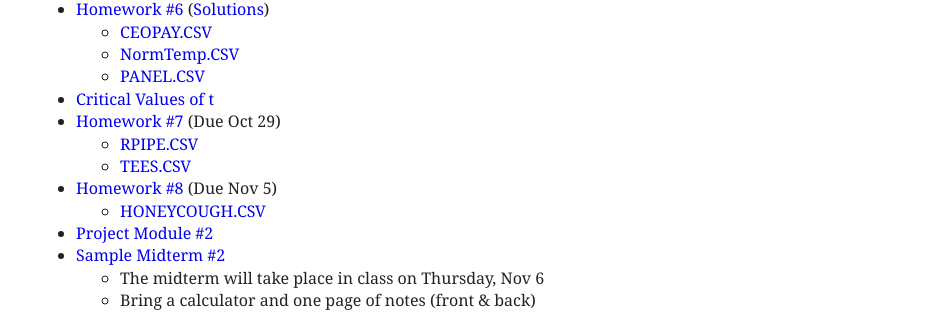
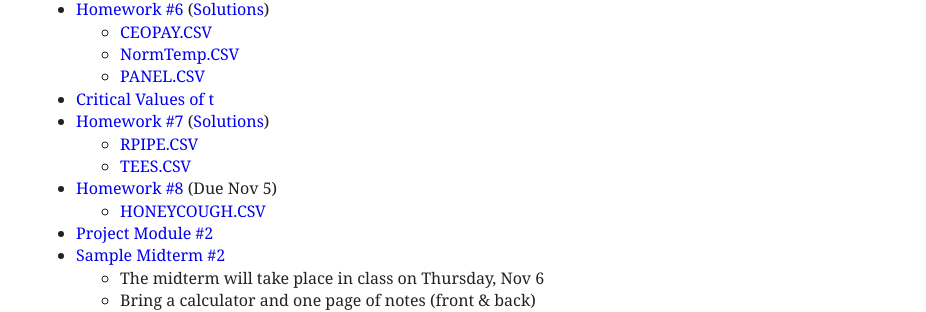
Before and after one commit to patperry/patperry.github.com, a Jekyll site: the page built from course/ub0103/index.html, in a window 1280 px wide. Shown: the part 1688-2000 px from the top of the page, without its empty margins (176-1102 px from the left). Built offline with Jekyll 4.4.1, drawn with Linux system fonts in a browser that asks for light colours.

Commit message:
Add hw7sol

```diff
--- a/course/ub0103/index.html
+++ b/course/ub0103/index.html
@@ -143,7 +143,7 @@ stylesheet: /css/main.css?v=1
     </ul>
   <li><a href="handout/t-table.pdf">Critical Values of t</a>
   <li><a href="hw/hw07.pdf">Homework #7</a>
-    (Due Oct&nbsp;29)
+    (<a href="hw/hw07sol.pdf">Solutions</a>)
     <ul>
       <li><a href="data/RPIPE.CSV">RPIPE.CSV</a>
       <li><a href="data/TEES.CSV">TEES.CSV</a>
```
Also changed, not shown: 1 other file.
